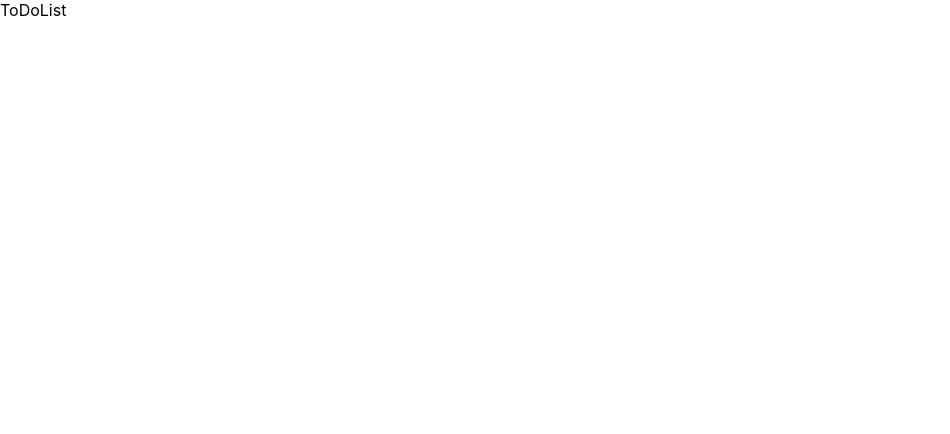
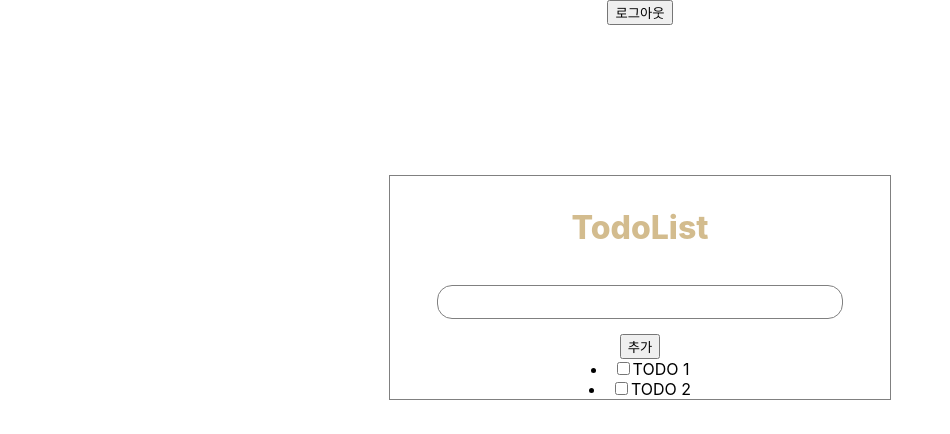
Before and after one commit to Akows/wanted-pre-onboarding-frontend, a React (Create React App) app: page /todo in a window 1280 px wide. Shown: the top 434 px of the page, without its empty margins (0-950 px from the left). Built offline with nearby package versions, Linux system fonts and the light colour scheme; sample sign-in values are in the browser's storage.

Commit message:
[프로젝트 구성] - 프로젝트 최초 접속시 url을 /에서 /signin으로 변경.
[로그인]
- 서버에서 반횐되는 토큰을 로컬스토리지로 저장할 때, token이라는 명칭으로 저장하도록 수정.

[로그아웃]
- 로그아웃 기능 구현.

```diff
--- a/package.json
+++ b/package.json
@@ -2,6 +2,7 @@
   "name": "wanted",
   "version": "0.1.0",
   "private": true,
+  "homepage": "http://localhost:3000/signin",
   "dependencies": {
     "@testing-library/jest-dom": "^5.17.0",
     "@testing-library/react": "^13.4.0",
--- a/src/App.js
+++ b/src/App.js
@@ -3,7 +3,7 @@ import './App.css';
 
 import { Login } from './pages/user/Login';
 import { SignUp } from './pages/user/SignUp';
-import { ToDoList } from './pages/todos/ToDoList';
+import { Todos } from './pages/todos/Todos';
 
 function App() {
 
@@ -12,7 +12,7 @@ function App() {
 
       <Route path='/signin' element={<Login />} />
       <Route path='/signup' element={<SignUp />} />
-      <Route path='/todo' element={<ToDoList />} />
+      <Route path='/todo' element={<Todos />} />
 
     </Routes>
   );
--- /dev/null
+++ b/src/components/todos/TodoList.js
@@ -0,0 +1,69 @@
+import React from 'react'
+import styled from 'styled-components';
+
+const TodoListForm = styled.div`
+    width: 500px;
+    height: 100%;
+
+    margin-top: 150px;
+
+    display: flex;
+    flex-direction: column;
+    align-items: center;
+    justify-content: center;
+
+    border: 1px solid gray;
+
+    & > p {
+        width: 100%;
+        height: 45px;
+
+        font-size: 32px;
+        font-weight: 800;
+        color: #D3BC8E;
+
+        text-align: center;
+    };
+
+    & > input {
+        width: 80%;
+        height: 30px;
+
+        border: 1px solid gray;
+        border-radius: 15px;
+
+        margin-bottom: 15px;
+
+        font-size: 18px;
+    };
+    // placeholder 부분만 중앙 정렬.
+    & > input::placeholder {
+        text-align: center;
+    };
+`
+
+export const TodoList = () => {
+    return (
+        <TodoListForm>
+
+            <p>TodoList</p>
+
+            <input data-testid="new-todo-input" />
+            <button data-testid="new-todo-add-button">추가</button>
+
+            <li>
+                <label>
+                    <input type="checkbox" />
+                    <span>TODO 1</span>
+                </label>
+            </li>
+            <li>
+                <label>
+                    <input type="checkbox" />
+                    <span>TODO 2</span>
+                </label>
+            </li>
+
+        </TodoListForm>
+    );
+};
--- a/src/components/user/InputForm.js
+++ b/src/components/user/InputForm.js
@@ -103,7 +103,7 @@ export const InputForm = ({ componentType }) => {
                 };
 
                 // 정상 로그인 되었으면 서버에서 반환되는 access_token를 받아 localStorage에 저장.
-                localStorage.setItem('auth', response.data.access_token);
+                localStorage.setItem('token', response.data.access_token);
 
                 // 이후 todolist로 이동.
                 alert('환영합니다.');
--- a/src/functions/userFunction.js
+++ b/src/functions/userFunction.js
@@ -18,7 +18,7 @@ const checkValidate = (inputdata, checktype) => {
 };
 
 const checkLogin = (navigate) => {
-    const isLogin = localStorage.getItem('auth');
+    const isLogin = localStorage.getItem('token');
 
     if (isLogin) {
         navigate('/todo');
--- a/src/pages/todos/ToDoList.js
+++ /dev/null
@@ -1,7 +0,0 @@
-import React from 'react'
-
-export const ToDoList = () => {
-    return (
-        <div>ToDoList</div>
-    )
-}
--- /dev/null
+++ b/src/pages/todos/Todos.js
@@ -0,0 +1,48 @@
+import React, { useEffect } from 'react'
+import { useNavigate } from 'react-router-dom';
+import styled from 'styled-components';
+import { TodoList } from '../../components/todos/TodoList';
+import { checkLogin } from '../../functions/userFunction';
+
+const BackGrounds = styled.div`
+    width: 100%;
+    height: 100%;
+
+    display: flex;
+    flex-direction: column;
+    align-items: center;
+    justify-content: center;
+`
+export const Todos = () => {
+
+    // 페이지 이동용 useNavigate.
+    const navigate = useNavigate();
+
+    const logout = () => {
+        const choice = window.confirm('정말 로그아웃 하시겠어요?');
+
+        if (choice) {
+            localStorage.removeItem('token');
+            return;
+        }
+        else {
+            return;
+        };
+    };
+
+    // 페이지 렌더링시에 로그인 여부를 확인.
+    useEffect(() => {
+        checkLogin(navigate);
+
+        // eslint-disable-next-line
+    }, []);
+
+    return (
+        <BackGrounds>
+
+            <button onClick={logout}>로그아웃</button>
+
+            <TodoList />
+        </BackGrounds>
+    );
+};
```
